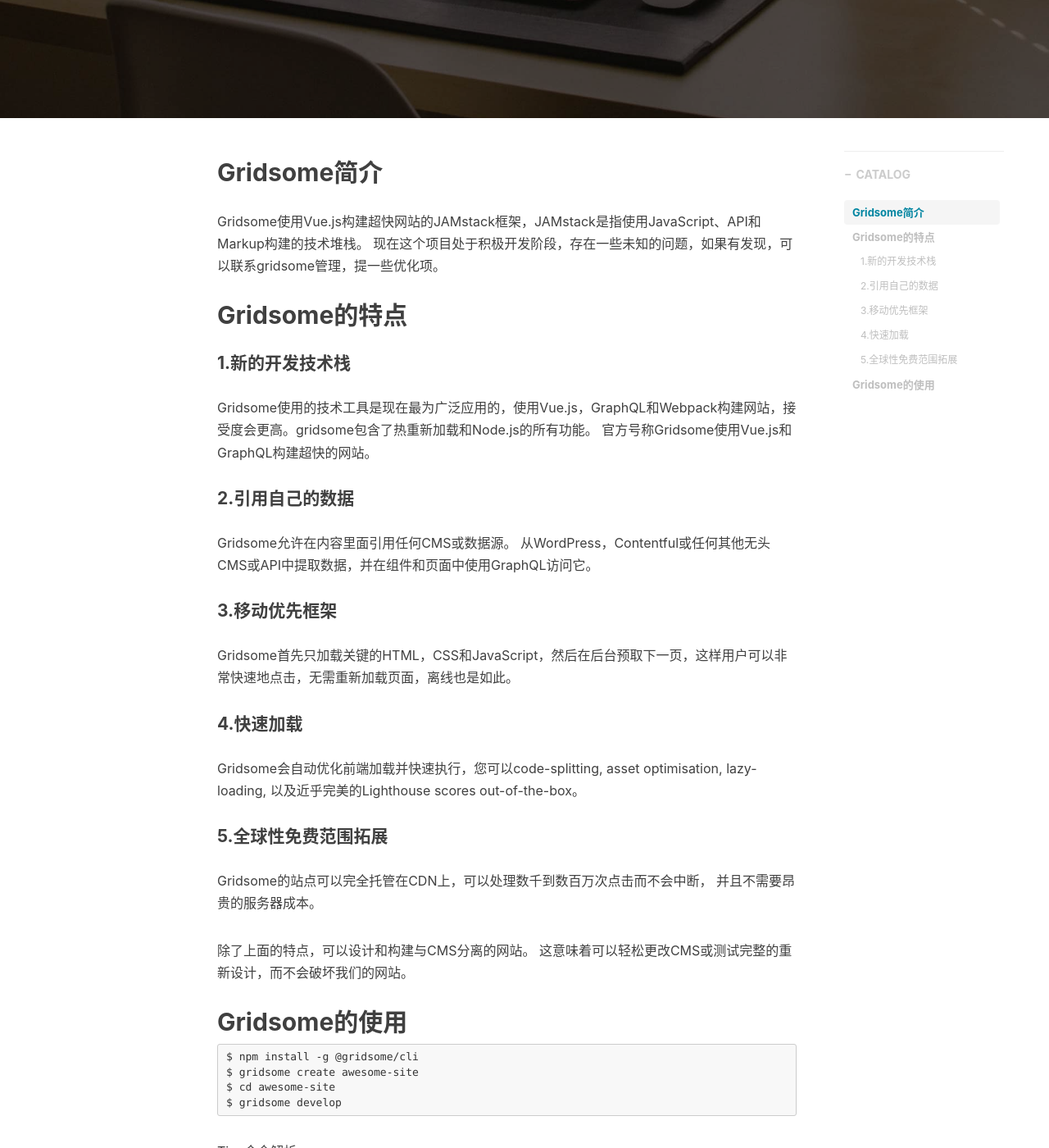
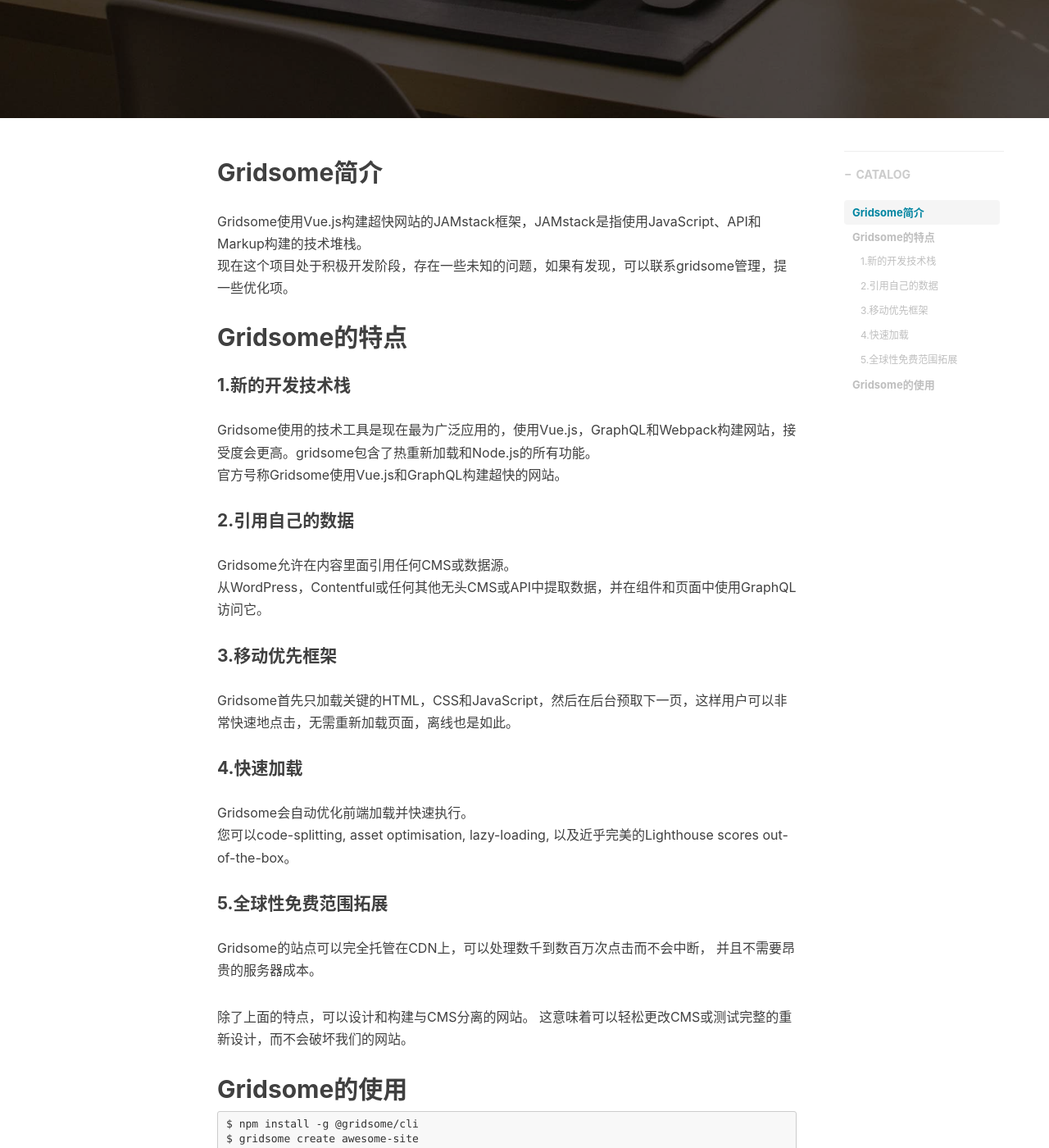
Before and after one commit to 00feng00/00feng00.github.io, a Jekyll site: the page built from _posts/2019-02-22-gridsome.markdown, in a window 1280 px wide and 1400 px high, scrolled down 421 px. Shown: the whole window at 82% size. Built offline with Jekyll 4.4.1, drawn with Linux system fonts in a browser that asks for light colours; nearby versions of some CDN libraries; comment, search, counter and statistics services are not loaded; some of the changed text lies outside the part shown.

Commit message:
Update 2019-02-22-gridsome.markdown

```diff
--- a/_posts/2019-02-22-gridsome.markdown
+++ b/_posts/2019-02-22-gridsome.markdown
@@ -12,8 +12,8 @@
 ---
 ## Gridsome简介
 
-Gridsome使用Vue.js构建超快网站的JAMstack框架，JAMstack是指使用JavaScript、API和Markup构建的技术堆栈。
-现在这个项目处于积极开发阶段，存在一些未知的问题，如果有发现，可以联系gridsome管理，提一些优化项。
+Gridsome使用Vue.js构建超快网站的JAMstack框架，JAMstack是指使用JavaScript、API和Markup构建的技术堆栈。<br />
+现在这个项目处于积极开发阶段，存在一些未知的问题，如果有发现，可以联系gridsome管理，提一些优化项。<br />
 
 
 ## Gridsome的特点
@@ -21,12 +21,14 @@
 #### 1.新的开发技术栈
 
 Gridsome使用的技术工具是现在最为广泛应用的，使用Vue.js，GraphQL和Webpack构建网站，接受度会更高。gridsome包含了热重新加载和Node.js的所有功能。
-官方号称Gridsome使用Vue.js和GraphQL构建超快的网站。
+<br />
+官方号称Gridsome使用Vue.js和GraphQL构建超快的网站。<br />
 
 
 #### 2.引用自己的数据
 
-Gridsome允许在内容里面引用任何CMS或数据源。 从WordPress，Contentful或任何其他无头CMS或API中提取数据，并在组件和页面中使用GraphQL访问它。
+Gridsome允许在内容里面引用任何CMS或数据源。<br />
+从WordPress，Contentful或任何其他无头CMS或API中提取数据，并在组件和页面中使用GraphQL访问它。<br />
 
 
 #### 3.移动优先框架
@@ -36,7 +38,8 @@
 
 #### 4.快速加载
 
-Gridsome会自动优化前端加载并快速执行，您可以code-splitting, asset optimisation, lazy-loading, 以及近乎完美的Lighthouse scores out-of-the-box。
+Gridsome会自动优化前端加载并快速执行。<br />
+您可以code-splitting, asset optimisation, lazy-loading, 以及近乎完美的Lighthouse scores out-of-the-box。<br />
 
 
 #### 5.全球性免费范围拓展
@@ -57,13 +60,13 @@
 npm install -g @gridsome/cli <br />
 安装gridsome脚手架<br />
 gridsome create awesome-site <br />
-使用这条命令来创建一个新项目
-cd awesome-site
-打开文件夹
-gridsome develop
-在 http://localhost:8080启动本地开发服务器
+使用这条命令来创建一个新项目<br />
+cd awesome-site<br />
+打开文件夹<br />
+gridsome develop<br />
+在 http://localhost:8080启动本地开发服务器<br />
 
 
-运行上面的命令后，浏览器在 http://localhost:8080 打开本地的站点。接下来，只需要编写我们自己的代码即可！
+运行上面的命令后，浏览器在 http://localhost:8080 打开本地的站点。接下来，只需要编写我们自己的代码即可！<br />
 
 以上就是本文要分享的内容了
```
